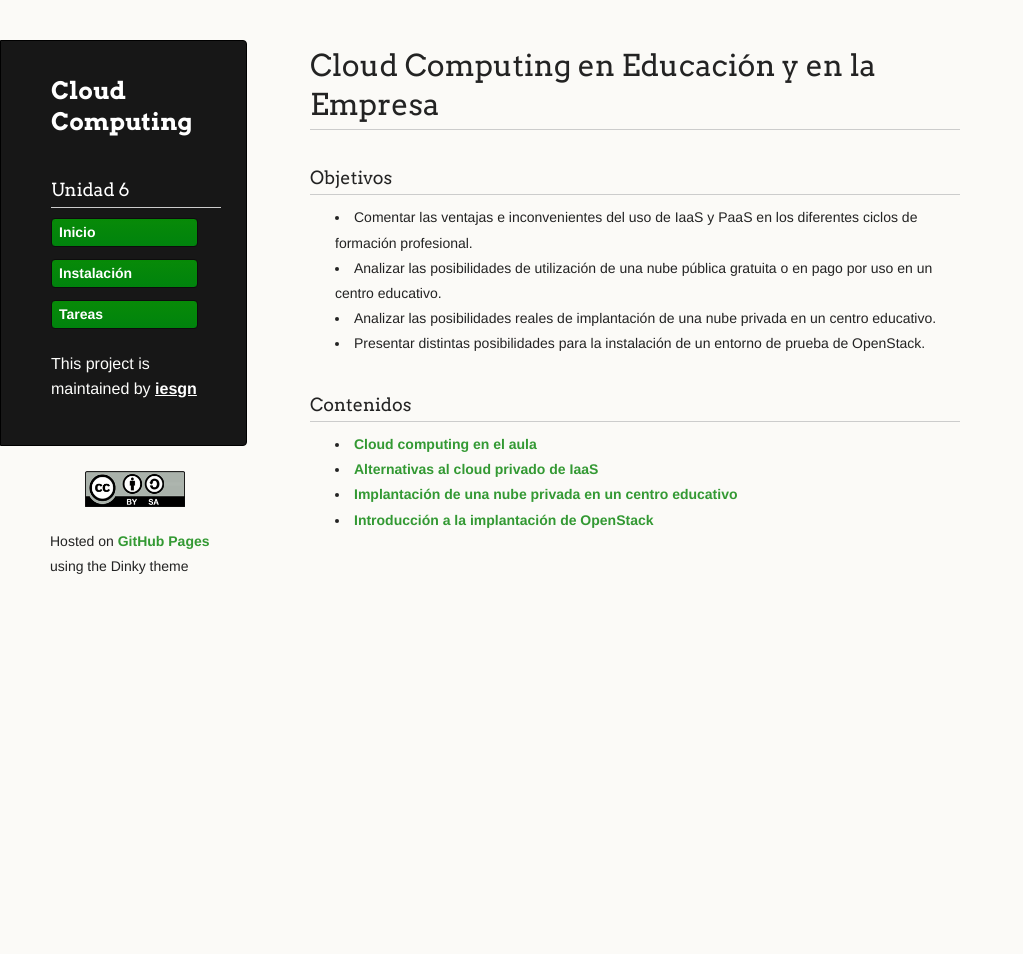
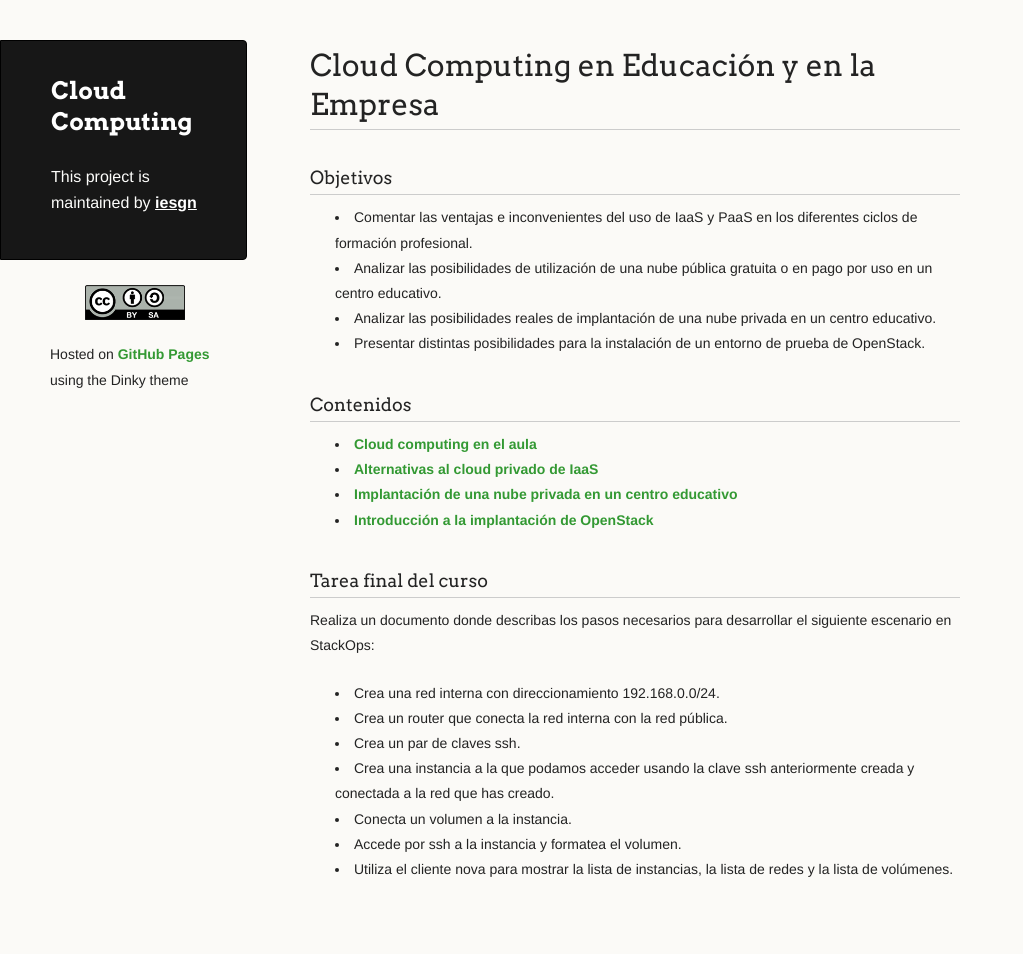
Before and after one commit to iesgn/cloud2, a Jekyll site: the page built from curso/u7/index.md, in a window 1280 px wide. Shown: the whole page, without its empty margins (0-1023 px from the left). Built offline with Jekyll 4.4.1, drawn with Linux system fonts in a browser that asks for light colours; before the commit the page ends 900 px from its top, so only the background shows below that.

Commit message:
reestructuración unidad 7

```diff
--- a/curso/u7/index.md
+++ b/curso/u7/index.md
@@ -2,7 +2,7 @@
 layout: blog
 tittle: Cloud Computing en Educación y en la Empresa
 menu:
-  - Unidad 6
+  - Unidadades
 ---
 
 ### Objetivos
@@ -22,3 +22,15 @@ menu:
 * [Alternativas al cloud privado de IaaS](presentacion_iaas_publico)
 * [Implantación de una nube privada en un centro educativo](presentacion_implantacion.html)
 * [Introducción a la implantación de OpenStack](presentacion_instalacion_openstack.html)
+
+### Tarea final del curso
+
+Realiza un documento donde describas los pasos necesarios para desarrollar el siguiente escenario en StackOps:
+
+* Crea una red interna con direccionamiento 192.168.0.0/24.
+* Crea un router que conecta la red interna con la red pública.
+* Crea un par de claves ssh.
+* Crea una instancia a la que podamos acceder usando la clave ssh anteriormente creada y conectada a la red que has creado.
+* Conecta un volumen a la instancia.
+* Accede por ssh a la instancia y formatea el volumen.
+* Utiliza el cliente nova para mostrar la lista de instancias, la lista de redes y la lista de volúmenes.
```
